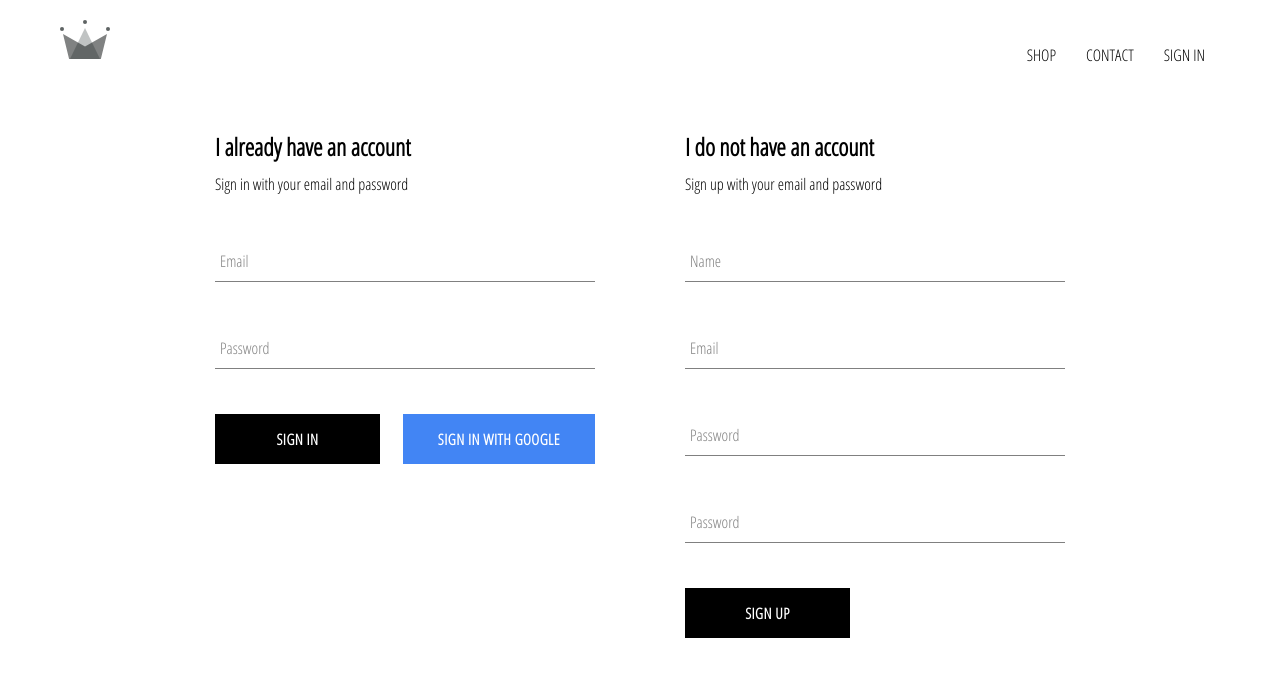
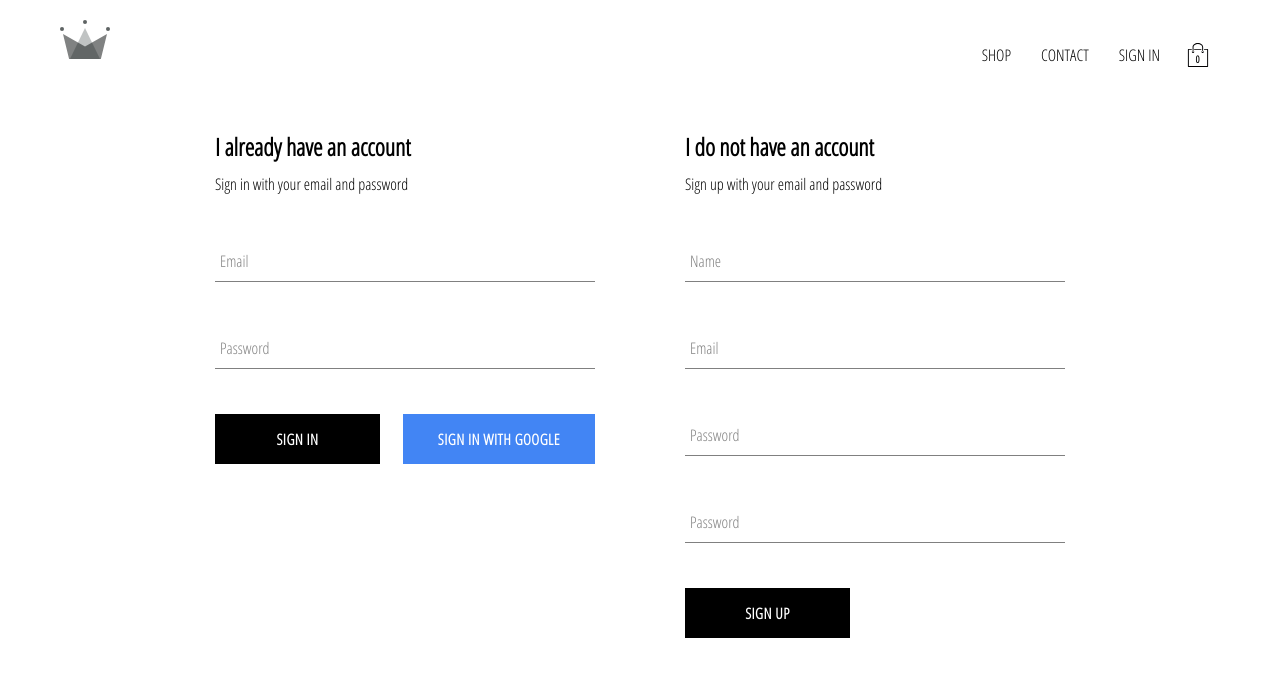
Before and after one commit to Rubenabdias1/E-Commerce, a React (Create React App) app: page /signin in a window 1280 px wide. Shown: the top 676 px of the page. Built offline with nearby package versions, Linux system fonts and the light colour scheme; no server answers.

Commit message:
Add cart dropdown state and component

```diff
--- /dev/null
+++ b/src/components/cart-dropdown/cart-dropdown.component.jsx
@@ -0,0 +1,11 @@
+import React from "react";
+import CustomButton from "../custom-button/custom-button.component";
+import "./cart-dropdown.styles.scss";
+
+const Cart = () => (
+  <div className="cart-dropdown">
+    <div className="cart-items"></div>
+    <CustomButton> GO TO CHECKOUT </CustomButton>
+  </div>
+);
+export default Cart;
--- /dev/null
+++ b/src/components/cart-dropdown/cart-dropdown.styles.scss
@@ -0,0 +1,24 @@
+.cart-dropdown {
+  position: absolute;
+  width: 240px;
+  height: 340px;
+  display: flex;
+  flex-direction: column;
+  padding: 20px;
+  border: 1px solid black;
+  background-color: white;
+  top: 90px;
+  right: 40px;
+  z-index: 5;
+
+  .cart-items {
+    height: 240px;
+    display: flex;
+    flex-direction: column;
+    overflow: scroll;
+  }
+
+  button {
+    margin-top: auto;
+  }
+}
--- /dev/null
+++ b/src/components/cart-icon/cart-icon.component.jsx
@@ -0,0 +1,17 @@
+import React from "react";
+import { connect } from "react-redux";
+import { ReactComponent as ShoppingIcon } from "../../assets/shopping-bag.svg";
+import { toggleCartHidden } from "../../redux/cart/cart.actions";
+import "./cart-icon.styles.scss";
+
+const CartIcon = ({ toggleCartHidden }) => (
+  <div className="cart-icon" onClick={toggleCartHidden}>
+    <ShoppingIcon className="shopping-icon" />
+    <span className="item-count">0</span>
+  </div>
+);
+
+const mapDispatchToProps = (dispatch) => ({
+  toggleCartHidden: () => dispatch(toggleCartHidden()),
+});
+export default connect(() => ({}), mapDispatchToProps)(CartIcon);
--- /dev/null
+++ b/src/components/cart-icon/cart-icon.styles.scss
@@ -0,0 +1,21 @@
+.cart-icon {
+  width: 45px;
+  height: 45px;
+  position: relative;
+  display: flex;
+  align-items: center;
+  justify-content: center;
+  cursor: pointer;
+
+  .shopping-icon {
+    width: 24px;
+    height: 24px;
+  }
+
+  .item-count {
+    position: absolute;
+    font-size: 10px;
+    font-weight: bold;
+    bottom: 12px;
+  }
+}
--- a/src/components/header/header.component.jsx
+++ b/src/components/header/header.component.jsx
@@ -4,8 +4,10 @@
 import { auth } from "../../firebase/firebase.utils";
 import { ReactComponent as Logo } from "../../assets/4.4 crown.svg";
 import "./header.styles.scss";
+import CartIcon from "../cart-icon/cart-icon.component";
+import Cart from "../cart-dropdown/cart-dropdown.component";
 
-const Header = ({ currentUser }) => (
+const Header = ({ currentUser, hidden }) => (
   <div className="header">
     <Link to="/">
       <Logo className="logo"></Logo>
@@ -31,10 +33,15 @@
           SIGN IN
         </Link>
       )}
+      <CartIcon />
+      {hidden ? null : <Cart />}
     </div>
   </div>
 );
 
-const mapStateToProps = (state) => ({ currentUser: state.user.currentUser });
+const mapStateToProps = ({ user: { currentUser }, cart: { hidden } }) => ({
+  currentUser: currentUser,
+  hidden: hidden,
+});
 
 export default connect(mapStateToProps)(Header);
--- /dev/null
+++ b/src/redux/cart/cart.actions.js
@@ -0,0 +1,4 @@
+import { cartActionTypes } from "./cart.types";
+export const toggleCartHidden = () => ({
+  type: cartActionTypes.TOGGLE_CART_HIDDEN,
+});
--- /dev/null
+++ b/src/redux/cart/cart.reducer.js
@@ -0,0 +1,16 @@
+import { cartActionTypes } from "./cart.types";
+
+const INITIAL_STATE = {
+  hidden: true,
+};
+
+const cartReducer = (state = INITIAL_STATE, action) => {
+  switch (action.type) {
+    case cartActionTypes.TOGGLE_CART_HIDDEN:
+      return { ...state, hidden: !state.hidden };
+    default:
+      return state;
+  }
+};
+
+export default cartReducer;
--- /dev/null
+++ b/src/redux/cart/cart.types.js
@@ -0,0 +1 @@
+export const cartActionTypes = { TOGGLE_CART_HIDDEN: "TOGGLE_CART_HIDDEN" };
--- a/src/redux/root-reducer.js
+++ b/src/redux/root-reducer.js
@@ -1,6 +1,8 @@
 import { combineReducers } from "redux";
 import userReducer from "./user/user.reducer";
+import cartReducer from "./cart/cart.reducer";
 
 export default combineReducers({
   user: userReducer,
+  cart: cartReducer,
 });
```
Also changed, not shown: src/assets/shopping-bag.svg (added).
